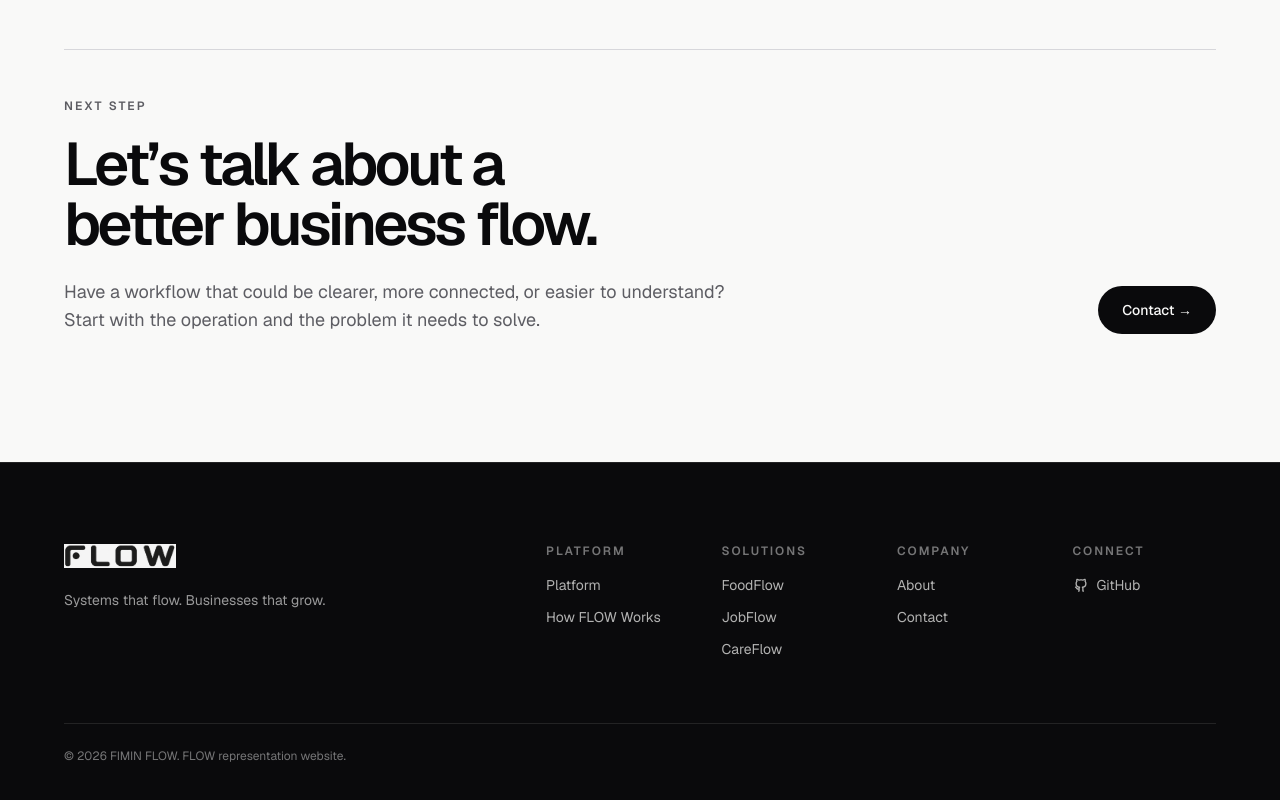
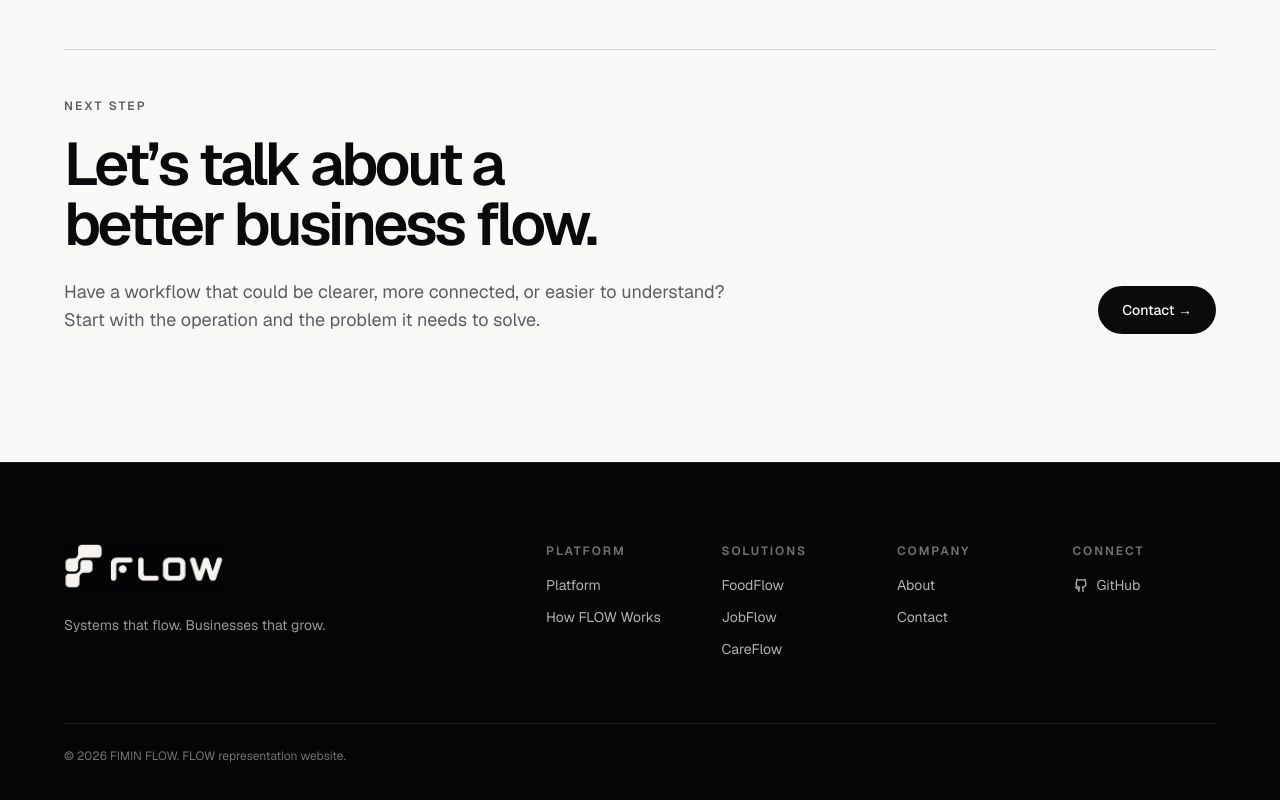
Before and after one commit to firmeen/FLOW-info, a Next.js app: page / in a window 1280 px wide. Shown: the part 9525-10325 px from the top of the page. Built offline with nearby package versions, Linux system fonts and the light colour scheme; no server answers.

Commit message:
feat: integrate reverse FLOW brand in footer

```diff
--- a/src/components/layout/site-footer.tsx
+++ b/src/components/layout/site-footer.tsx
@@ -1,7 +1,7 @@
 import Link from "next/link";
 import { RiGithubLine } from "@remixicon/react";
 
-import { FlowWordmark } from "@/components/brand/flow-wordmark";
+import { FlowBrand } from "@/components/brand/flow-brand";
 import { Container } from "@/components/primitives/container";
 import { brand } from "@/content/brand";
 import { footerNavigation } from "@/content/navigation";
@@ -14,12 +14,16 @@ const footerGroups = [
 
 export function SiteFooter() {
   return (
-    <footer className="border-t border-white/10 bg-foreground text-background">
+    <footer className="border-t border-white/10 bg-[#050507] text-background">
       <Container className="py-16 sm:py-20">
         <div className="grid gap-12 lg:grid-cols-[1.2fr_2fr] lg:gap-20">
           <div>
-            <FlowWordmark className="text-background" />
-            <p className="mt-5 max-w-xs text-sm leading-6 text-background/60">
+            <FlowBrand
+              variant="reverse"
+              className="w-[9rem] sm:w-[10rem]"
+              alt="FLOW"
+            />
+            <p className="mt-6 max-w-xs text-sm leading-6 text-background/60">
               {brand.tagline}
             </p>
           </div>
```
